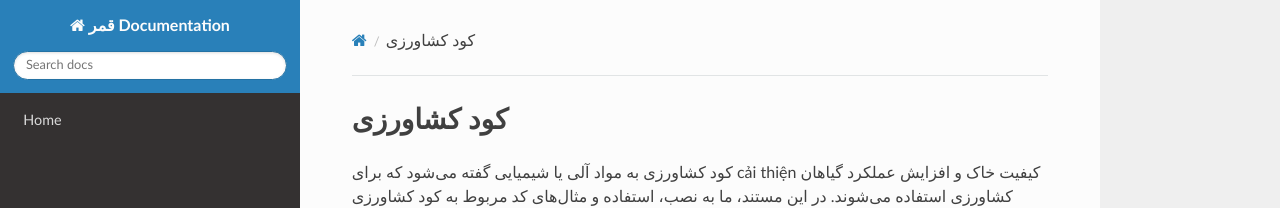
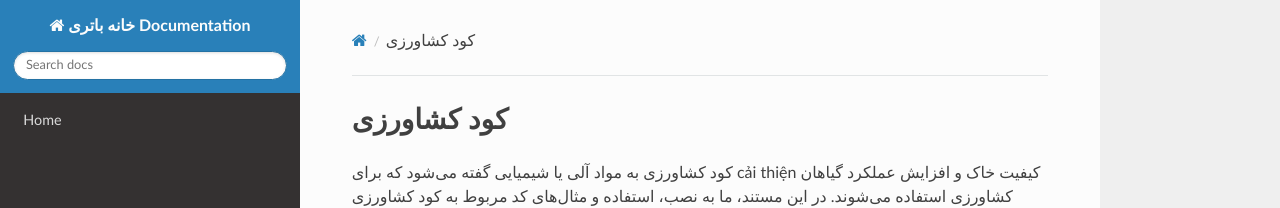
Before and after one commit to sahandsahabi553-prog/terraform-google-semantic-docs, an MkDocs documentation site: the page built from docs/کود-کشاورزی.md, in a window 1280 px wide. Shown: the top 208 px of the page. Built offline with MkDocs 1.6.1, drawn with Linux system fonts in a browser that asks for light colours; nearby versions of some CDN libraries.

```diff
--- a/mkdocs.yml
+++ b/mkdocs.yml
@@ -1,4 +1,4 @@
-site_name: قمر Documentation
+site_name: خانه باتری Documentation
 nav:
   - Home: index.md
 theme: readthedocs
```
